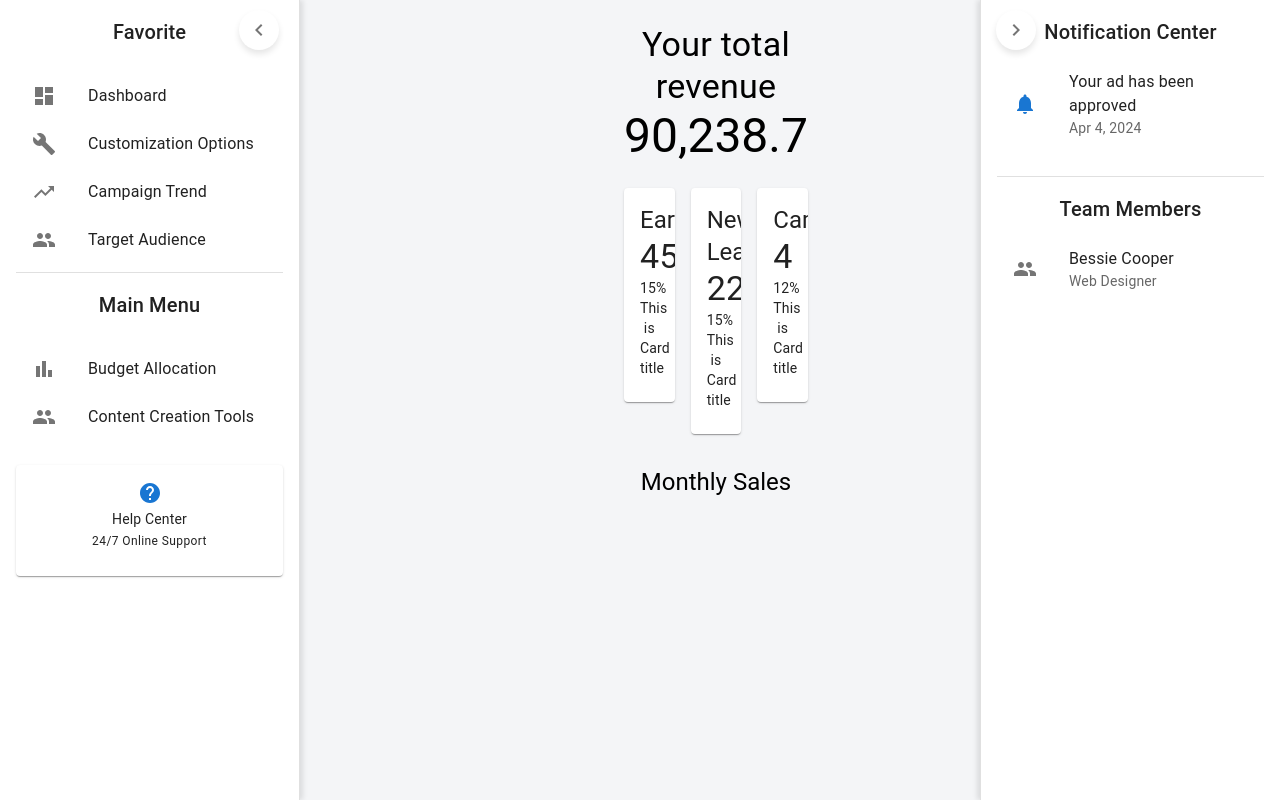
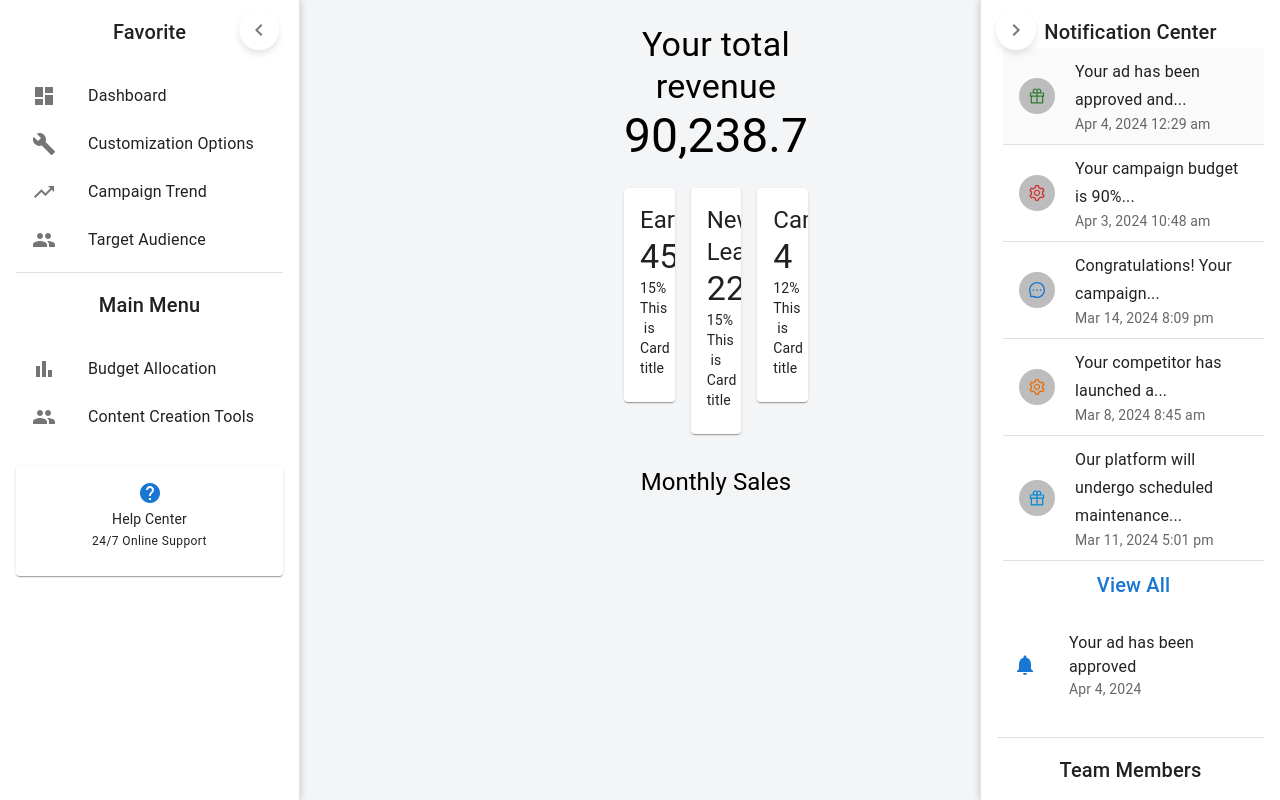
Before and after one commit to sourabh-chaprana/campaign-dashboard, a React (Create React App) app: page / in a window 1280 px wide. Shown: the top 800 px of the page. Built offline with nearby package versions, Linux system fonts and the light colour scheme.

Commit message:
work on dash

```diff
--- a/package.json
+++ b/package.json
@@ -3,6 +3,7 @@
   "version": "0.1.0",
   "private": true,
   "dependencies": {
+    "@ant-design/icons": "^5.5.1",
     "@emotion/react": "^11.13.3",
     "@emotion/styled": "^11.13.0",
     "@mui/icons-material": "^6.1.2",
--- a/src/App.js
+++ b/src/App.js
@@ -2,14 +2,14 @@
 import "./App.css";
 import { Provider } from "react-redux";
 import store from "./root/store";
-// import MainDrawer from "./layout/sidebar";
+import MainDrawer from "./layout/sidebar";
 import Dashboard from "./Dashboard";
 function App() {
   return (
     <Provider store={store}>
       <div className="App">
-        {/* <MainDrawer /> */}
-        <Dashboard />
+        <MainDrawer />
+        {/* <Dashboard /> */}
       </div>
     </Provider>
   );
--- /dev/null
+++ b/src/components/Notification.jsx
@@ -0,0 +1,113 @@
+import { useState } from 'react';
+import Avatar from '@mui/material/Avatar';
+import Divider from '@mui/material/Divider';
+import List from '@mui/material/List';
+import ListItemButton from '@mui/material/ListItemButton';
+import ListItemAvatar from '@mui/material/ListItemAvatar';
+import ListItemText from '@mui/material/ListItemText';
+import Typography from '@mui/material/Typography';
+import Box from '@mui/material/Box';
+import { GiftOutlined, MessageOutlined, SettingOutlined } from '@ant-design/icons';
+
+// Styles for avatars
+const avatarSX = {
+  width: 36,
+  height: 36,
+  fontSize: '1rem'
+};
+
+// Notification component
+export default function Notification() {
+  const [read, setRead] = useState(2); // Manage read state for notifications
+
+  return (
+    <Box sx={{ flexShrink: 0, ml: 0.75 }}>
+      <List
+        component="nav"
+        sx={{
+          p: 0,
+          '& .MuiListItemButton-root': {
+            py: 0.5,
+            '&.Mui-selected': { bgcolor: 'grey.50', color: 'text.primary' },
+            '& .MuiAvatar-root': avatarSX,
+          }
+        }}
+      >
+        {/* First Notification */}
+        <ListItemButton selected={read > 0}>
+          <ListItemAvatar>
+            <Avatar sx={{ color: 'success.main', bgcolor: 'success.lighter' }}>
+              <GiftOutlined />
+            </Avatar>
+          </ListItemAvatar>
+          <ListItemText
+            primary={<Typography variant="subtitle1">Your ad has been approved and...</Typography>}
+            secondary="Apr 4, 2024 12:29 am"
+          />
+        </ListItemButton>
+        <Divider />
+
+        {/* Second Notification */}
+        <ListItemButton>
+          <ListItemAvatar>
+            <Avatar sx={{ color: 'error.main', bgcolor: 'error.lighter' }}>
+              <SettingOutlined />
+            </Avatar>
+          </ListItemAvatar>
+          <ListItemText
+            primary={<Typography variant="subtitle1">Your campaign budget is 90%...</Typography>}
+            secondary="Apr 3, 2024 10:48 am"
+          />
+        </ListItemButton>
+        <Divider />
+
+        {/* Third Notification */}
+        <ListItemButton>
+          <ListItemAvatar>
+            <Avatar sx={{ color: 'primary.main', bgcolor: 'primary.lighter' }}>
+              <MessageOutlined />
+            </Avatar>
+          </ListItemAvatar>
+          <ListItemText
+            primary={<Typography variant="subtitle1">Congratulations! Your campaign...</Typography>}
+            secondary="Mar 14, 2024 8:09 pm"
+          />
+        </ListItemButton>
+        <Divider />
+
+        {/* Fourth Notification */}
+        <ListItemButton>
+          <ListItemAvatar>
+            <Avatar sx={{ color: 'warning.main', bgcolor: 'warning.lighter' }}>
+              <SettingOutlined />
+            </Avatar>
+          </ListItemAvatar>
+          <ListItemText
+            primary={<Typography variant="subtitle1">Your competitor has launched a...</Typography>}
+            secondary="Mar 8, 2024 8:45 am"
+          />
+        </ListItemButton>
+        <Divider />
+
+        {/* Fifth Notification */}
+        <ListItemButton>
+          <ListItemAvatar>
+            <Avatar sx={{ color: 'info.main', bgcolor: 'info.lighter' }}>
+              <GiftOutlined />
+            </Avatar>
+          </ListItemAvatar>
+          <ListItemText
+            primary={<Typography variant="subtitle1">Our platform will undergo scheduled maintenance...</Typography>}
+            secondary="Mar 11, 2024 5:01 pm"
+          />
+        </ListItemButton>
+        <Divider />
+
+        {/* View All Button */}
+        <ListItemButton sx={{ textAlign: 'center', py: 1.5 }}>
+          <ListItemText primary={<Typography variant="h6" color="primary">View All</Typography>} />
+        </ListItemButton>
+      </List>
+    </Box>
+  );
+}
--- a/src/layout/sidebar.jsx
+++ b/src/layout/sidebar.jsx
@@ -1,198 +1,308 @@
-import * as React from 'react';
-import { styled, useTheme } from '@mui/material/styles';
-import Box from '@mui/material/Box';
-import Drawer from '@mui/material/Drawer';
-import CssBaseline from '@mui/material/CssBaseline';
-import MuiAppBar from '@mui/material/AppBar';
-import Toolbar from '@mui/material/Toolbar';
-import Typography from '@mui/material/Typography';
-import Divider from '@mui/material/Divider';
-import IconButton from '@mui/material/IconButton';
-import MenuIcon from '@mui/icons-material/Menu';
-import ChevronLeftIcon from '@mui/icons-material/ChevronLeft';
-import ChevronRightIcon from '@mui/icons-material/ChevronRight';
-import List from '@mui/material/List';
-import ListItem from '@mui/material/ListItem';
-import ListItemButton from '@mui/material/ListItemButton';
-import ListItemIcon from '@mui/material/ListItemIcon';
-import ListItemText from '@mui/material/ListItemText';
-import InboxIcon from '@mui/icons-material/MoveToInbox';
-import MailIcon from '@mui/icons-material/Mail';
+import React, { useState } from "react";
+import {
+  Box,
+  Grid,
+  Typography,
+  Card,
+  CardContent,
+  List,
+  ListItem,
+  ListItemIcon,
+  ListItemText,
+  Divider,
+  IconButton,
+  Drawer,
+} from "@mui/material";
+import {
+  Dashboard as DashboardIcon,
+  Build as BuildIcon,
+  TrendingUp as TrendingUpIcon,
+  BarChart as BarChartIcon,
+  People as PeopleIcon,
+  Notifications as NotificationsIcon,
+  Help as HelpIcon,
+  ChevronLeft as ChevronLeftIcon,
+  ChevronRight as ChevronRightIcon,
+} from "@mui/icons-material";
+import Notification from "../components/Notification";
 
-const drawerWidth = 240;
+const drawerWidth = 300;
+const notificationWidth = 300;
 
-const Main = styled('main', { shouldForwardProp: (prop) => prop !== 'openLeft' && prop !== 'openRight' })(
-  ({ theme, openLeft, openRight }) => ({
-    flexGrow: 1,
-    padding: theme.spacing(3),
-    transition: theme.transitions.create(['margin'], {
-      easing: theme.transitions.easing.sharp,
-      duration: theme.transitions.duration.leavingScreen,
-    }),
-    marginLeft: openLeft ? `${drawerWidth}px` : 0,
-    marginRight: openRight ? `${drawerWidth}px` : 0,
-    transition: theme.transitions.create(['margin'], {
-      easing: theme.transitions.easing.easeOut,
-      duration: theme.transitions.duration.enteringScreen,
-    }),
-  }),
-);
+const MainDrawer = () => {
+  // States for left and right drawers
+  const [leftOpen, setLeftOpen] = useState(true);
+  const [rightOpen, setRightOpen] = useState(true);
 
-const AppBar = styled(MuiAppBar, {
-  shouldForwardProp: (prop) => prop !== 'openLeft' && prop !== 'openRight',
-})(({ theme, openLeft, openRight }) => ({
-  transition: theme.transitions.create(['margin', 'width'], {
-    easing: theme.transitions.easing.sharp,
-    duration: theme.transitions.duration.leavingScreen,
-  }),
-  width: `calc(100% - ${(openLeft ? drawerWidth : 0) + (openRight ? drawerWidth : 0)}px)`,
-  marginLeft: openLeft ? `${drawerWidth}px` : 0,
-  marginRight: openRight ? `${drawerWidth}px` : 0,
-  transition: theme.transitions.create(['margin', 'width'], {
-    easing: theme.transitions.easing.easeOut,
-    duration: theme.transitions.duration.enteringScreen,
-  }),
-}));
-
-const DrawerHeader = styled('div')(({ theme }) => ({
-  display: 'flex',
-  alignItems: 'center',
-  padding: theme.spacing(0, 1),
-  ...theme.mixins.toolbar,
-  justifyContent: 'flex-end',
-}));
-
-export default function DualDrawer() {
-  const theme = useTheme();
-  const [openLeft, setOpenLeft] = React.useState(true);  // Default to open
-  const [openRight, setOpenRight] = React.useState(true);  // Default to open
-
-  const handleDrawerOpenLeft = () => {
-    setOpenLeft(true);
+  // Toggle Left Drawer
+  const toggleLeftDrawer = () => {
+    setLeftOpen(!leftOpen);
   };
 
-  const handleDrawerCloseLeft = () => {
-    setOpenLeft(false);
-  };
-
-  const handleDrawerOpenRight = () => {
-    setOpenRight(true);
-  };
-
-  const handleDrawerCloseRight = () => {
-    setOpenRight(false);
+  // Toggle Right Drawer
+  const toggleRightDrawer = () => {
+    setRightOpen(!rightOpen);
   };
 
   return (
-    <Box sx={{ display: 'flex' }}>
-      <CssBaseline />
-      <AppBar position="fixed" openLeft={openLeft} openRight={openRight}>
-        <Toolbar>
-          {/* Left Drawer Toggle */}
-          <IconButton
-            color="inherit"
-            aria-label="open left drawer"
-            onClick={handleDrawerOpenLeft}
-            edge="start"
-            sx={{ mr: 2, ...(openLeft && { display: 'none' }) }}
-          >
-            <MenuIcon />
-          </IconButton>
-
-          <Typography variant="h6" noWrap component="div">
-            Dual Drawer Example
-          </Typography>
-
-          {/* Add a Spacer to push right icon to the right */}
-          <Box sx={{ flexGrow: 1 }} />
-
-          {/* Right Drawer Toggle */}
-          <IconButton
-            color="inherit"
-            aria-label="open right drawer"
-            onClick={handleDrawerOpenRight}
-            edge="end"
-            sx={{ ml: 2, ...(openRight && { display: 'none' }) }}
-          >
-            <MenuIcon />
-          </IconButton>
-        </Toolbar>
-      </AppBar>
-
-      {/* Left Drawer */}
+    <Box sx={{ display: "flex", height: "100vh", bgcolor: "#f4f5f7" }}>
+      {/* Left Sidebar Drawer */}
       <Drawer
+        variant="persistent"
+        anchor="left"
+        open={leftOpen}
         sx={{
           width: drawerWidth,
           flexShrink: 0,
-          '& .MuiDrawer-paper': {
+          "& .MuiDrawer-paper": {
             width: drawerWidth,
-            boxSizing: 'border-box',
+            boxSizing: "border-box",
+            boxShadow: "3px 0 5px rgba(0, 0, 0, 0.1)",
           },
         }}
-        variant="persistent"
-        anchor="left"
-        open={openLeft}
       >
-        <DrawerHeader>
-          <IconButton onClick={handleDrawerCloseLeft}>
-            <ChevronLeftIcon />
-          </IconButton>
-        </DrawerHeader>
+
+
+        <Box sx={{ padding: 2 }}>
+          <Typography variant="h6" sx={{ marginBottom: 2 }}>
+            Favorite
+          </Typography>
+
+          {leftOpen && ( <IconButton
+        onClick={toggleLeftDrawer}
+        sx={{
+          position: "absolute",
+          right: '20px',
+          top: "10px",
+          zIndex: 1300,
+          bgcolor: "#fff",
+          boxShadow: "0px 4px 6px rgba(0, 0, 0, 0.1)",
+          "&:hover": { bgcolor: "#f0f0f0" },
+        }}
+      >
+        {leftOpen ? <ChevronLeftIcon /> : <ChevronRightIcon />}
+      </IconButton>)}
+          <List>
+            <ListItem button>
+              <ListItemIcon>
+                <DashboardIcon />
+              </ListItemIcon>
+              <ListItemText primary="Dashboard" />
+            </ListItem>
+            <ListItem button>
+              <ListItemIcon>
+                <BuildIcon />
+              </ListItemIcon>
+              <ListItemText primary="Customization Options" />
+            </ListItem>
+            <ListItem button>
+              <ListItemIcon>
+                <TrendingUpIcon />
+              </ListItemIcon>
+              <ListItemText primary="Campaign Trend" />
+            </ListItem>
+            <ListItem button>
+              <ListItemIcon>
+                <PeopleIcon />
+              </ListItemIcon>
+              <ListItemText primary="Target Audience" />
+            </ListItem>
+          </List>
           <Divider />
+          <Typography variant="h6" sx={{ marginTop: 2, marginBottom: 2 }}>
+            Main Menu
+          </Typography>
           <List>
-          {['Inbox', 'Starred', 'Send email', 'Drafts'].map((text, index) => (
-            <ListItem key={text} disablePadding>
-              <ListItemButton>
+            <ListItem button>
               <ListItemIcon>
-                  {index % 2 === 0 ? <InboxIcon /> : <MailIcon />}
+                <BarChartIcon />
               </ListItemIcon>
-                <ListItemText primary={text} />
-              </ListItemButton>
+              <ListItemText primary="Budget Allocation" />
             </ListItem>
-          ))}
+            <ListItem button>
+              <ListItemIcon>
+                <PeopleIcon />
+              </ListItemIcon>
+              <ListItemText primary="Content Creation Tools" />
+            </ListItem>
           </List>
+          {/* Help Center */}
+          <Card sx={{ marginTop: 2 }}>
+            <CardContent>
+              <HelpIcon color="primary" />
+              <Typography variant="body2">Help Center</Typography>
+              <Typography variant="caption">24/7 Online Support</Typography>
+            </CardContent>
+          </Card>
+        </Box>
       </Drawer>
 
-      {/* Right Drawer */}
+      {/* Toggle Button for Left Drawer */}
+      {/* {leftOpen? <IconButton
+        onClick={toggleLeftDrawer}
+        sx={{
+          position: "absolute",
+          left: leftOpen ? drawerWidth : 0,
+          top: "10px",
+          zIndex: 1300,
+          bgcolor: "#fff",
+          boxShadow: "0px 4px 6px rgba(0, 0, 0, 0.1)",
+          "&:hover": { bgcolor: "#f0f0f0" },
+        }}
+      >
+        {leftOpen ? <ChevronLeftIcon /> : <ChevronRightIcon />}
+      </IconButton>:''  } */}
+
+
+
+{!leftOpen && <IconButton
+        onClick={toggleLeftDrawer}
+        sx={{
+          position: "absolute",
+          left: leftOpen ? drawerWidth : 0,
+          top: "10px",
+          zIndex: 1300,
+          bgcolor: "#fff",
+          boxShadow: "0px 4px 6px rgba(0, 0, 0, 0.1)",
+          "&:hover": { bgcolor: "#f0f0f0" },
+        }}
+      >
+        {leftOpen ? <ChevronLeftIcon /> : <ChevronRightIcon />}
+      </IconButton>  }
+
+
+      {/* Main Dashboard Content */}
+      <Box
+        sx={{
+          flexGrow: 1,
+          padding: 3,
+          transition: "margin-left 0.3s ease-out, margin-right 0.3s ease-out",
+          marginLeft: leftOpen ? `${drawerWidth}px` : "0px",
+          marginRight: rightOpen ? `${notificationWidth}px` : "0px",
+        }}
+      >
+        <Typography variant="h4">Your total revenue</Typography>
+        <Typography variant="h3" sx={{ marginBottom: 3 }}>
+          90,238.7
+        </Typography>
+
+        {/* Cards */}
+        <Grid container spacing={2}>
+          <Grid item xs={4}>
+            <Card>
+              <CardContent>
+                <Typography variant="h5">Earning</Typography>
+                <Typography variant="h4">45k</Typography>
+                <Typography variant="body2">15% This is Card title</Typography>
+              </CardContent>
+            </Card>
+          </Grid>
+          <Grid item xs={4}>
+            <Card>
+              <CardContent>
+                <Typography variant="h5">New Leads</Typography>
+                <Typography variant="h4">22</Typography>
+                <Typography variant="body2">15% This is Card title</Typography>
+              </CardContent>
+            </Card>
+          </Grid>
+          <Grid item xs={4}>
+            <Card>
+              <CardContent>
+                <Typography variant="h5">Campaigns</Typography>
+                <Typography variant="h4">4</Typography>
+                <Typography variant="body2">12% This is Card title</Typography>
+              </CardContent>
+            </Card>
+          </Grid>
+        </Grid>
+
+        {/* Monthly Sales Chart */}
+        <Typography variant="h5" sx={{ marginTop: 4 }}>
+          Monthly Sales
+        </Typography>
+        {/* Add chart here (e.g. with Recharts or Chart.js) */}
+      </Box>
+
+      {/* Right Sidebar Drawer */}
       <Drawer
+        variant="persistent"
+        anchor="right"
+        open={rightOpen}
         sx={{
-          width: drawerWidth,
+          width: notificationWidth,
           flexShrink: 0,
-          '& .MuiDrawer-paper': {
-            width: drawerWidth,
-            boxSizing: 'border-box',
+          "& .MuiDrawer-paper": {
+            width: notificationWidth,
+            boxSizing: "border-box",
+            boxShadow: "-3px 0 5px rgba(0, 0, 0, 0.1)",
           },
         }}
-        variant="persistent"
-        anchor="right"
-        open={openRight}
       >
-        <DrawerHeader>
-          <IconButton onClick={handleDrawerCloseRight}>
-            <ChevronRightIcon />
+        <Box sx={{ padding: 2 }}>
+      {rightOpen &&   <IconButton
+        onClick={toggleRightDrawer}
+        sx={{
+          position: "absolute",
+          left: '15px',
+          top: "10px",
+          zIndex: 1300,
+          bgcolor: "#fff",
+          boxShadow: "0px 4px 6px rgba(0, 0, 0, 0.1)",
+          "&:hover": { bgcolor: "#f0f0f0" },
+        }}
+      >
+        {rightOpen ? <ChevronRightIcon /> : <ChevronLeftIcon />}
         </IconButton>
-        </DrawerHeader>
-        <Divider />
+        }
+          <Typography variant="h6">Notification Center</Typography>
+
+          <Notification />
           <List>
-          {['All mail', 'Trash', 'Spam'].map((text, index) => (
-            <ListItem key={text} disablePadding>
-              <ListItemButton>
+            <ListItem>
               <ListItemIcon>
-                  {index % 2 === 0 ? <InboxIcon /> : <MailIcon />}
+                <NotificationsIcon color="primary" />
               </ListItemIcon>
-                <ListItemText primary={text} />
-              </ListItemButton>
+              <ListItemText
+                primary="Your ad has been approved"
+                secondary="Apr 4, 2024"
+              />
             </ListItem>
-          ))}
+            {/* More notifications */}
           </List>
+          <Divider sx={{ marginY: 2 }} />
+          <Typography variant="h6">Team Members</Typography>
+          <List>
+            <ListItem>
+              <ListItemIcon>
+                <PeopleIcon />
+              </ListItemIcon>
+              <ListItemText primary="Bessie Cooper" secondary="Web Designer" />
+            </ListItem>
+            {/* More team members */}
+          </List>
+        </Box>
       </Drawer>
 
-      <Main openLeft={openLeft} openRight={openRight}>
-        <DrawerHeader />
-        <Typography>
-          This is the main content area. The layout adjusts to account for both sidebars.
-        </Typography>
-      </Main>
+      {/* Toggle Button for Right Drawer */}
+
+      {!rightOpen &&
+      <IconButton
+        onClick={toggleRightDrawer}
+        sx={{
+          position: "absolute",
+          right: rightOpen ? notificationWidth : 0,
+          top: "10px",
+          zIndex: 1300,
+          bgcolor: "#fff",
+          boxShadow: "0px 4px 6px rgba(0, 0, 0, 0.1)",
+          "&:hover": { bgcolor: "#f0f0f0" },
+        }}
+      >
+        {rightOpen ? <ChevronRightIcon /> : <ChevronLeftIcon />}
+      </IconButton>}
     </Box>
   );
-}
+};
+
+export default MainDrawer;
```
Also changed, not shown: src/components/MainCard.jsx (added, +89 -0 lines), 1 other file (tests, documents, lock files or other folders). Lines whose indentation alone changed are shown as unchanged.
